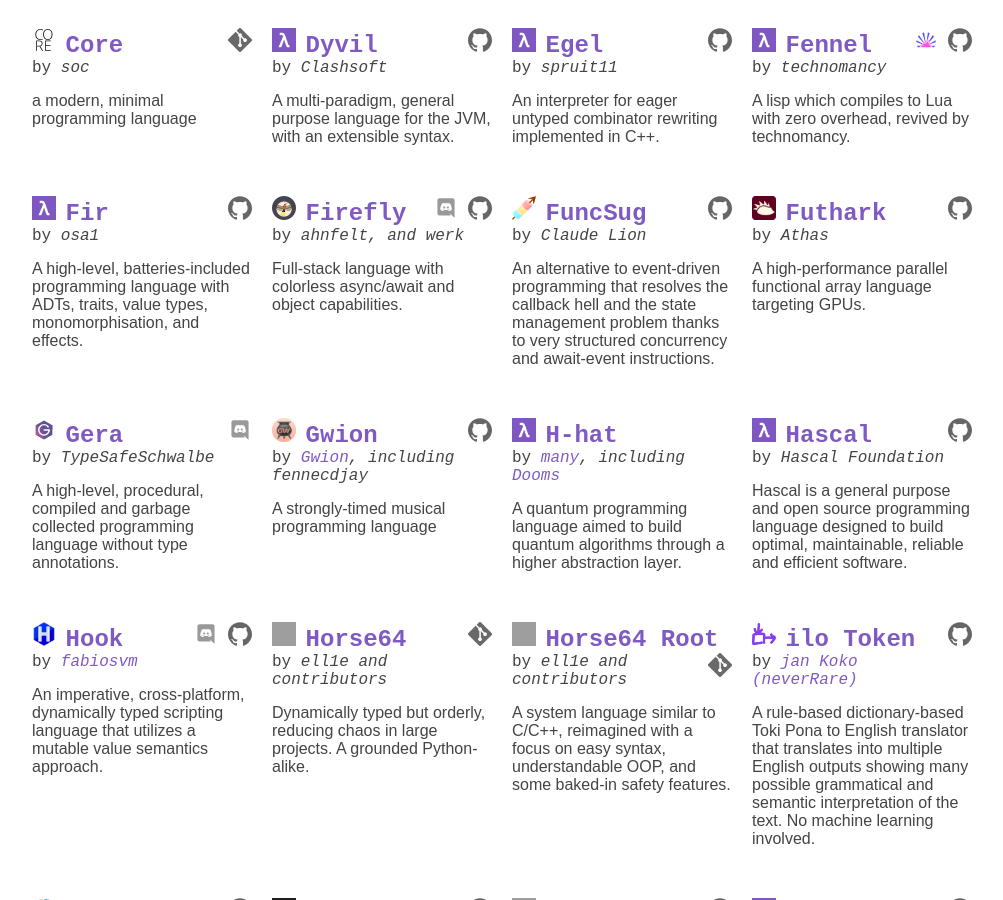
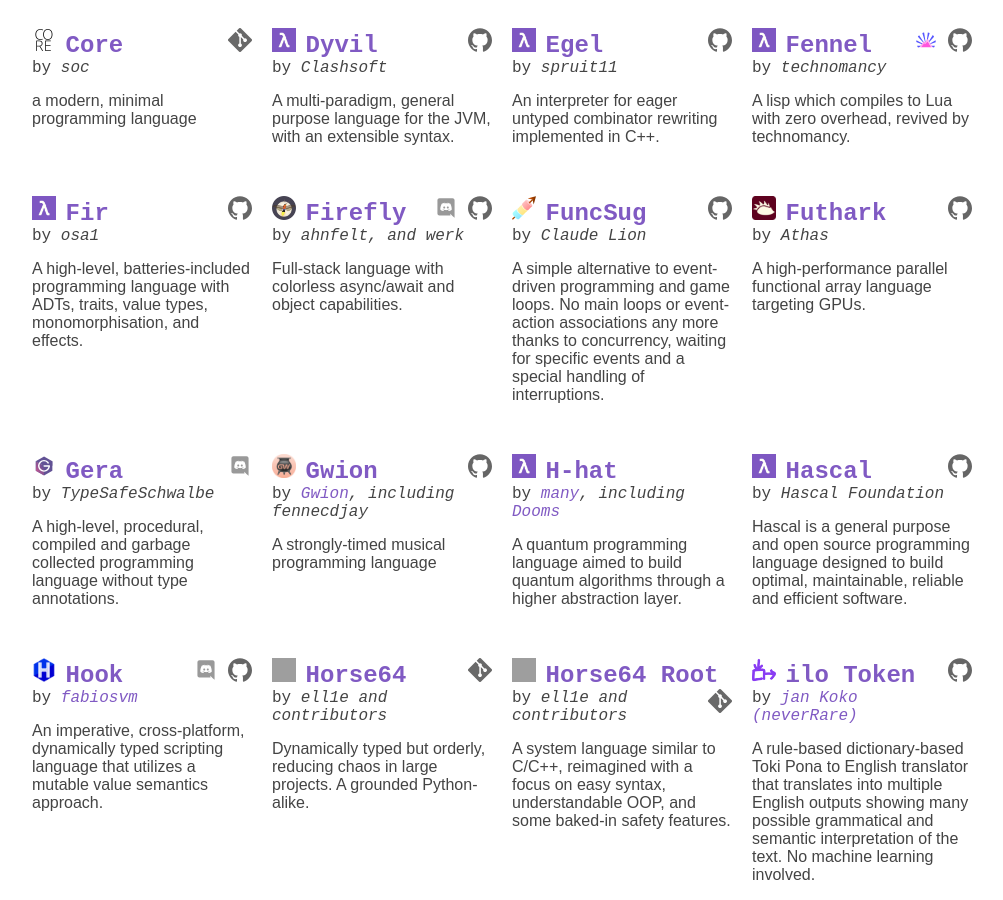
Before and after one commit to proglangdesign/proglangdesign.github.io, a Jekyll site: the page built from index.html, in a window 1280 px wide and 900 px high, scrolled down 946 px. Shown: the whole window, without its empty margins (138-1141 px from the left). Built offline with Jekyll 4.4.1, drawn with Linux system fonts in a browser that asks for light colours; grey boxes are pictures that could not be loaded.

Commit message:
Change summary of FuncSug and add tags

```diff
--- a/_data/projects.yml
+++ b/_data/projects.yml
@@ -285,11 +285,13 @@
   icon: funcsug.svg
   author: Claude Lion
   summary: >
-    An alternative to event-driven programming
-    that resolves the callback hell and the state management problem
-    thanks to very structured concurrency and await-event instructions.
+    A simple alternative to event-driven programming and game loops.
+    No main loops or event-action associations any more thanks to
+    concurrency, waiting for specific events and a special handling of interruptions.
   tags:
     - concurrent
+    - imperative
+    - interpreter
 
 Futhark:
   website: https://futhark-lang.org/
```
